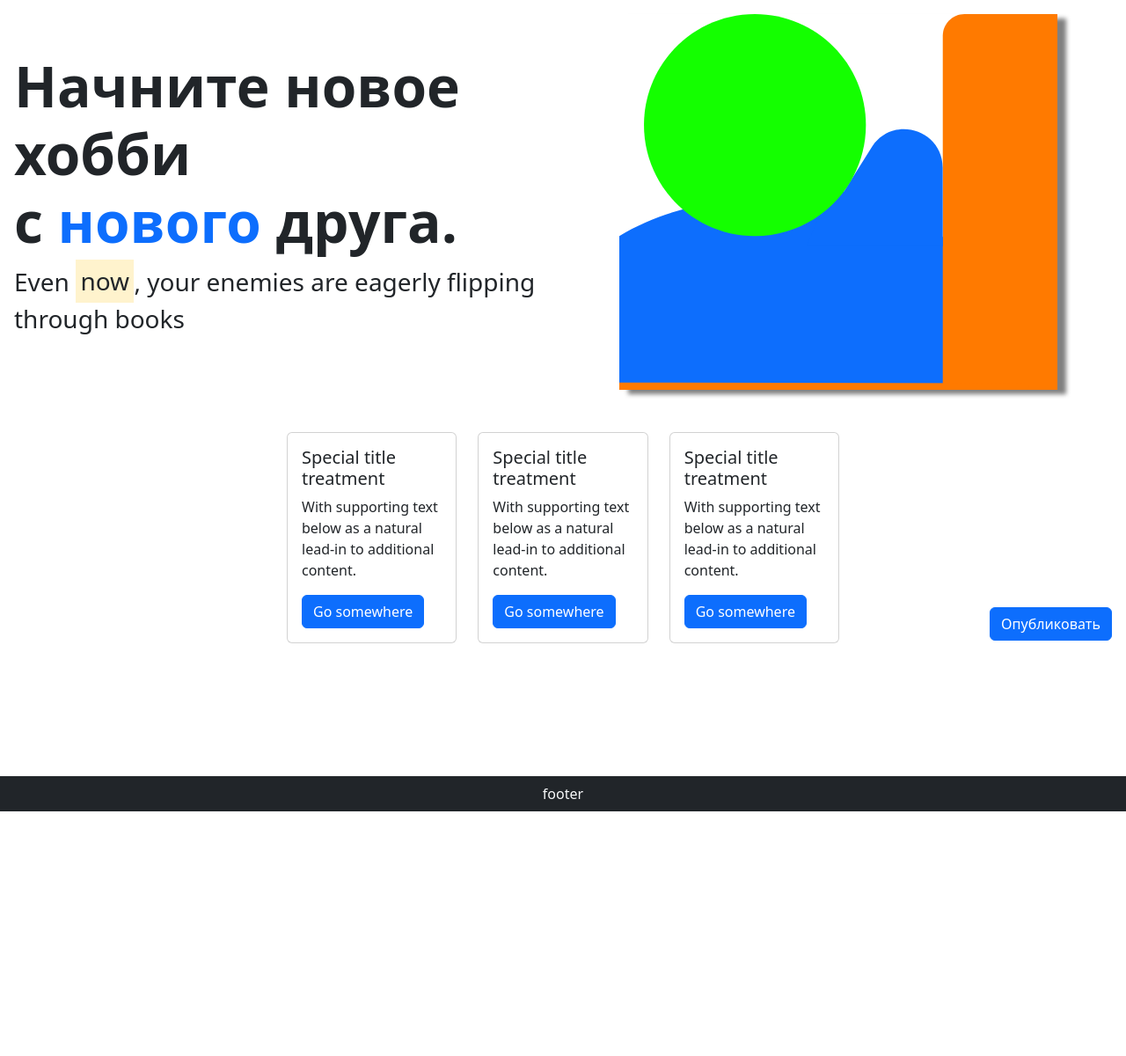
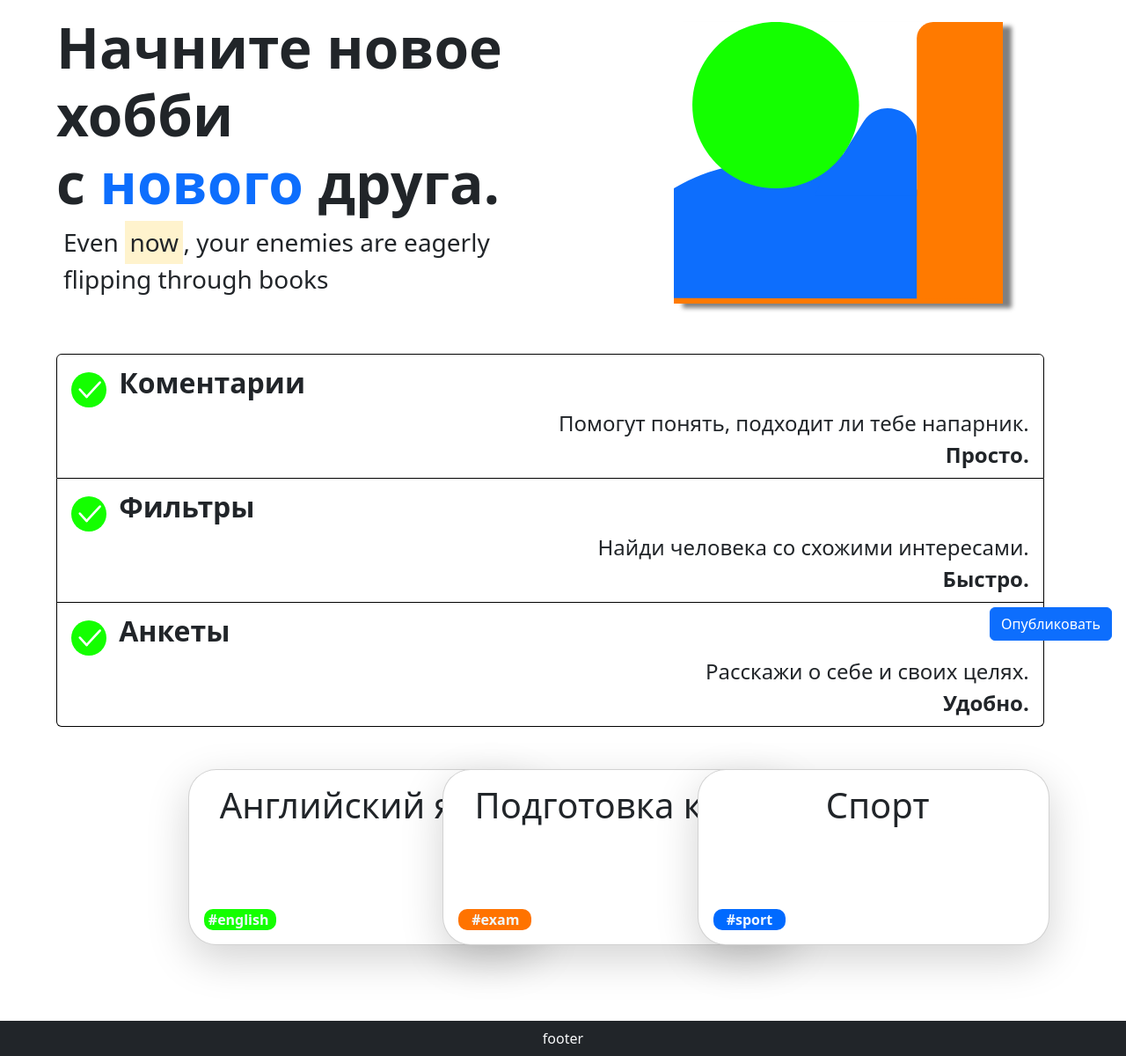
Before and after one commit to qimpe/studygit, a Django app: page / in a window 1280 px wide. Shown: the part 56-1256 px from the top of the page at 88% size. Before the commit the page ends 978 px from the top, so only its background shows below. Run offline with Django 5.2, Linux system fonts and the light colour scheme.

Commit message:
redesign mainpage

```diff
--- a/StudyBuddyRemake/StudyBuddy/bookmark/urls.py
+++ b/StudyBuddyRemake/StudyBuddy/bookmark/urls.py
@@ -1,14 +1,17 @@
 from django.contrib import admin
 from django.urls import path, include
-from .views import bookmark, add_to_favorite, delete_from_favorite, is_in_favorite
+from .views import bookmark, add_to_favorite, delete_from_favorite
 
 urlpatterns = [
     path("", bookmark, name="bookmark"),
-    path("add-to-favorite/<int:post_id>/", add_to_favorite, name="add_to_favorite"),
+    path(
+        "add-to-favorite/<int:post_id>/",
+        add_to_favorite,
+        name="add_to_favorite",
+    ),
     path(
         "delete_from_favorite/<int:post_id>/",
         delete_from_favorite,
         name="delete_from_favorite",
     ),
-    path("is_in_favorite", is_in_favorite, name="is_in_favorite"),
 ]
--- a/StudyBuddyRemake/StudyBuddy/homepage/templates/homepagetemplate.html
+++ b/StudyBuddyRemake/StudyBuddy/homepage/templates/homepagetemplate.html
@@ -8,50 +8,90 @@
     <div class="d-block d-md-none text-center display-4 fw-bold mb-2">
         Начните новое хобби с <span class="text-primary">нового</span> друга
     </div>
-    <div class="row g-1 d-flex align-items-center">
+    <div class=" row g-1 d-flex align-items-center">
         <div class="col-6">
             <div class="card h-100 border-0">
-                <div class="h-50 align-items-end d-none d-md-flex">
+                <div class="h-50 align-items-end d-none d-md-flex" style="margin-left: 3em;">
                     <h5 class="display-3 fw-bold">Начните новое хобби с&nbsp;<span
                             class="text-primary">нового</span>&nbsp;друга.</h5>
                 </div>
-                <p class="fs-3 fw-medium">Even <mark>now</mark>, your enemies are eagerly flipping through books</p>
+                <p class="fs-3 fw-medium" style="margin-left: 2em">Even <mark>now</mark>, your enemies are eagerly
+                    flipping through books</p>
             </div>
         </div>
         <div class="col-6">
             <div class="card h-100 border-0">
                 <img src="{% static 'homepagepicture.svg' %}" alt="." class="align-self-center img-fluid"
-                    style="width: 80%; box-shadow: 10px 5px 5px grey;">
+                    style="width: 60%; box-shadow: 10px 5px 5px grey;">
+            </div>
+        </div>
+        <div class="containter mt-5" style="margin-left: 3em; width: 90%;">
+            <ul class="list-group align-self-center">
+                <li class="list-group-item  border-black"><img src="{% static 'correct-mark.svg' %}" width="40px">
+                    <span class="fw-bold" style="margin-left: 10px;font-size: 200%;">Коментарии</span>
+                    <p class="text-end mb-0" style="font-size: x-large;">Помогут понять, подходит ли тебе напарник. <br>
+                        <b>Просто.</b>
+                    </p>
+                </li>
+                <li class="list-group-item  border-black"><img src="{% static 'correct-mark.svg' %}" width="40px">
+                    <span class="fw-bold" style="margin-left: 10px;font-size: 200%;">Фильтры</span>
+                    <p class="text-end mb-0" style="font-size:x-large;">Найди человека со схожими интересами.<br>
+                        <b>Быстро.</b>
+                    </p>
+                </li>
+                <li class="list-group-item  border-black"><img src="{% static 'correct-mark.svg' %}" width="40px">
+                    <span class="fw-bold" style="margin-left: 10px;font-size: 200%;">Анкеты</span>
+                    <p class="text-end mb-0" style="font-size: x-large;">Расскажи о себе и своих целях.<br>
+                        <b>Удобно.</b>
+                    </p>
+                </li>
+            </ul>
+        </div>
+        <div class="container-fluid mt-5 d-flex align-items-center" style="width: 70%;">
+            <div class=" row row-cols-2 row-cols-md-3 g-3 ">
+                <div class="col ">
+                    <div class="card shadow-lg" style="width: 400px; height: 200px; border-radius: 2em;">
+                        <div class="card-body">
+                            <h5 class="card-title text-center" style="font-size: 250%;margin-left: 10px;">Английский
+                                язык</h5>
+
+                            <div class="container-fluid position-absolute bottom-0 start-0">
+                                <p
+                                    style=" margin-left: 5px; background-color: rgb(20, 255, 0);border-radius: 10px;color: aliceblue;width: 22%;">
+                                    <span style=" margin-left: 5px;"><b>#english</b></span>
+                                </p>
                             </div>
                         </div>
                     </div>
                 </div>
-<div class="containter my-5">
-    <div class="row justify-content-center">
-        <div class=" col-sm-2 mb-3 mb-sm-0">
-            <div class="card">
+                <div class="col">
+                    <div class="card shadow-lg" style="width: 400px; height: 200px; border-radius: 2em;">
                         <div class="card-body">
-                    <h5 class="card-title">Special title treatment</h5>
-                    <p class="card-text">With supporting text below as a natural lead-in to additional content.</p>
-                    <a href="#" class="btn btn-primary">Go somewhere</a>
+                            <h5 class="card-title text-center" style="font-size: 250%;margin-left: 10px;">Подготовка к
+                                ЕГЭ</h5>
+
+                            <div class="container-fluid position-absolute bottom-0 start-0">
+                                <p
+                                    style=" margin-left: 5px; background-color: rgb(255, 115, 0);border-radius: 10px;color: aliceblue;width: 22%;">
+                                    <span style=" margin-left: 15px;"><b>#exam</b></span>
+                                </p>
                             </div>
                         </div>
                     </div>
-        <div class="col-sm-2 mb-3 mb-sm-0">
-            <div class="card">
+                </div>
+                <div class="col">
+                    <div class="card shadow-lg" style="width: 400px; height: 200px; border-radius: 2em;">
                         <div class="card-body">
-                    <h5 class="card-title">Special title treatment</h5>
-                    <p class="card-text">With supporting text below as a natural lead-in to additional content.</p>
-                    <a href="#" class="btn btn-primary">Go somewhere</a>
+                            <h5 class="card-title text-center" style="font-size: 250%;margin-left: 10px;">Спорт</h5>
+
+                            <div class="container-fluid position-absolute bottom-0 start-0">
+                                <p
+                                    style=" margin-left: 5px; background-color: rgb(0, 106, 255);border-radius: 10px;color: aliceblue;width: 22%;">
+                                    <span style=" margin-left: 15px;"><b>#sport</b></span>
+                                </p>
                             </div>
                         </div>
                     </div>
-        <div class="col-sm-2 mb-3 mb-sm-0">
-            <div class="card">
-                <div class="card-body">
-                    <h5 class="card-title">Special title treatment</h5>
-                    <p class="card-text">With supporting text below as a natural lead-in to additional content.</p>
-                    <a href="#" class="btn btn-primary">Go somewhere</a>
                 </div>
             </div>
         </div>
@@ -59,4 +99,10 @@
 </div>
 
 
+
+
+
+
+
+
 {% endblock %}
```
Also changed, not shown: StudyBuddyRemake/StudyBuddy/bookmark/views.py (+23 -16 lines), StudyBuddyRemake/StudyBuddy/postsapp/templates/postsapp/postsDetailViewTemplate.html (+6 -10 lines), StudyBuddyRemake/StudyBuddy/db.sqlite3. Lines whose indentation alone changed are shown as unchanged.
